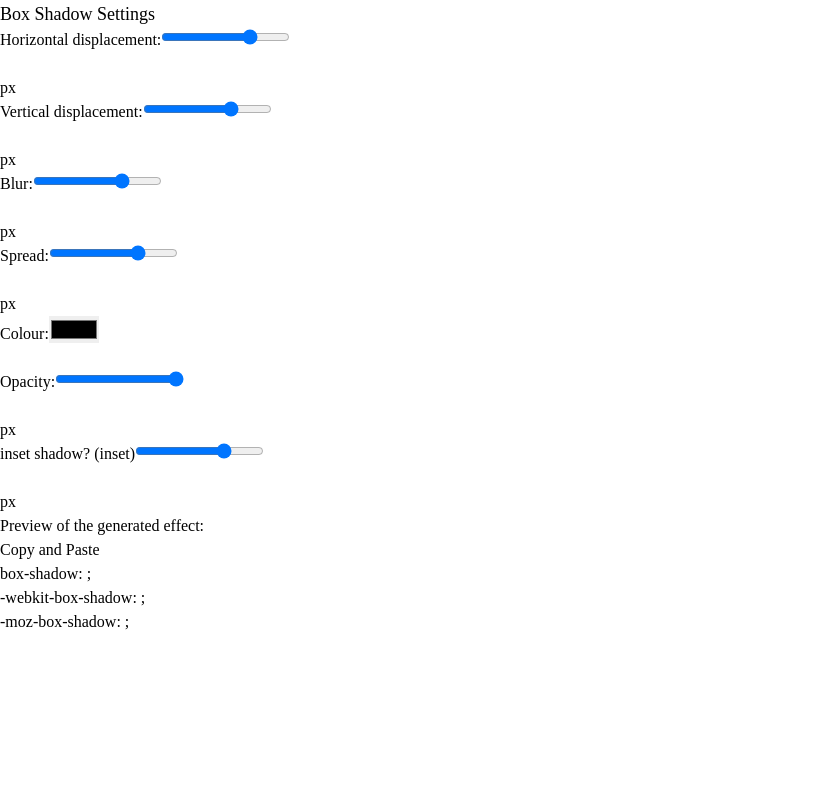
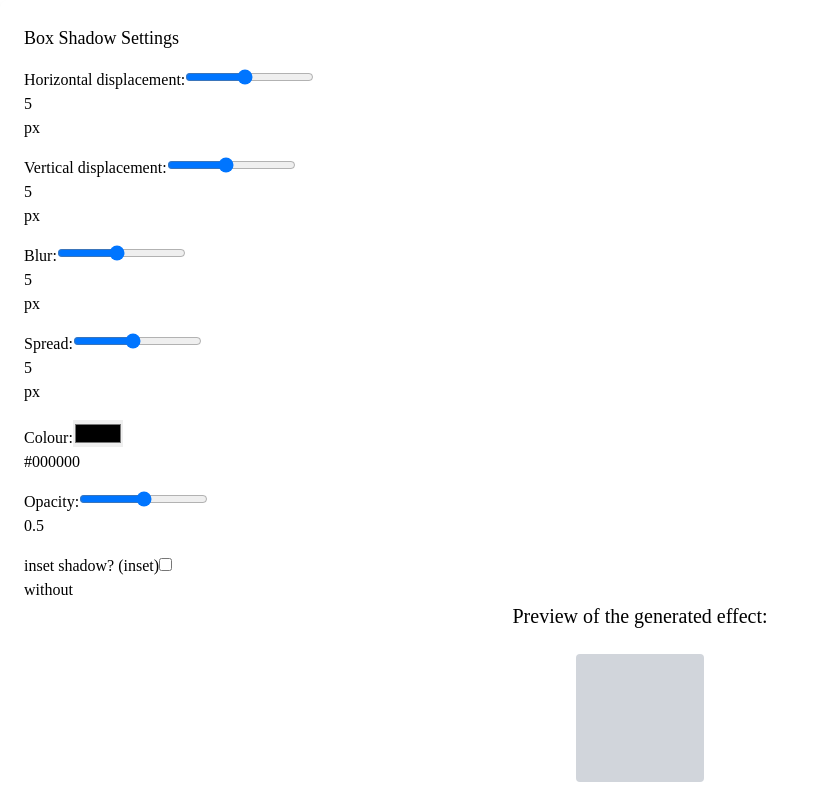
Before and after one commit to derickferreira/utility-tools, a React (Vite) app in the folder box_shadow_react_ts/: page / in a window 1280 px wide. Shown: the top 800 px of the page, without its empty margins (0-829 px from the left). Built offline with nearby package versions, Linux system fonts and the light colour scheme.

Commit message:
HTML done

```diff
--- a/box_shadow_react_ts/src/components/BoxShadowGenerator.tsx
+++ b/box_shadow_react_ts/src/components/BoxShadowGenerator.tsx
@@ -2,23 +2,30 @@
 import { useState, useEffect } from "react";
 
 const BoxShadowGenerator = () => {
-  const [horizontal, setHorizontal] = useState(5);
-  const [vertical, setVertical] = useState(5);
-  const [blur, setBlur] = useState(5);
-  const [spread, setSpread] = useState(5);
-  const [colour, setColour] = useState("#000000");
-  const [opacity, setOpacity] = useState(0.5);
-  const [inset, setInset] = useState(false);
-  const [boxShadow, setBoxShadow] = useState("");
+  const [horizontal, setHorizontal] = useState<number>(5);
+  const [vertical, setVertical] = useState<number>(5);
+  const [blur, setBlur] = useState<number>(5);
+  const [spread, setSpread] = useState<number>(5);
+  const [colour, setColour] = useState<string>("#000000");
+  const [opacity, setOpacity] = useState<number>(0.5);
+  const [inset, setInset] = useState<boolean>(false);
+  const [boxShadow, setBoxShadow] = useState<string>("");
+
+  console.log(opacity);
 
   return (
-    <div id="box_shadow_generator">
-      <div id="controls_container">
+    <div
+      id="box_shadow_generator"
+      className="p-6 bg-white rounded-lg shadow-md"
+    >
+      <div id="controls_container" className="space-y-4">
         <h2 className="text-lg">Box Shadow Settings</h2>
         <div className="form_control">
           <div className="range_input">
             <label htmlFor="horizontal">Horizontal displacement:</label>
             <input
+              onChange={(event) => setHorizontal(parseInt(event.target.value))}
+              value={horizontal}
               type="range"
               name="horizontal"
               id="horizontal"
@@ -28,6 +35,7 @@ const BoxShadowGenerator = () => {
           </div>
           <div className="reference_input">
             <input
+              value={horizontal}
               type="text"
               name="horizontal_value"
               id="horizontal_value"
@@ -40,6 +48,8 @@ const BoxShadowGenerator = () => {
           <div className="range_input">
             <label htmlFor="vertical">Vertical displacement:</label>
             <input
+              onChange={(event) => setVertical(parseInt(event.target.value))}
+              value={vertical}
               type="range"
               name="vertical"
               id="vertical"
@@ -49,6 +59,7 @@ const BoxShadowGenerator = () => {
           </div>
           <div className="reference_input">
             <input
+              value={vertical}
               type="text"
               name="vertical_value"
               id="vertical_value"
@@ -60,49 +71,22 @@ const BoxShadowGenerator = () => {
         <div className="form_control">
           <div className="range_input">
             <label htmlFor="blur">Blur:</label>
-            <input type="range" name="blur" id="blur" min="-75" max="100" />
-          </div>
-          <div className="reference_input">
-            <input type="text" name="blur_value" id="blur_value" readOnly />
-            <p>px</p>
-          </div>
-        </div>
-        <div className="form_control">
-          <div className="range_input">
-            <label htmlFor="spread">Spread:</label>
-            <input type="range" name="spread" id="spread" min="-75" max="100" />
-          </div>
-          <div className="reference_input">
-            <input type="text" name="spread_value" id="spread_value" readOnly />
-            <p>px</p>
-          </div>
-        </div>
-        <div className="form_control">
-          <div className="range_input">
-            <label htmlFor="colour">Colour:</label>
-            <input type="color" name="colour" id="colour" />
-          </div>
-          <div className="reference_input">
-            <input type="text" name="colour_value" id="colour_value" readOnly />
-          </div>
-        </div>
-        <div className="form_control">
-          <div className="range_input">
-            <label htmlFor="opacity">Opacity:</label>
             <input
+              onChange={(event) => setBlur(parseInt(event.target.value))}
+              value={blur}
               type="range"
-              name="opacity"
-              id="opacity"
-              min="0"
-              max="1"
-              step={0.01}
+              name="blur"
+              id="blur"
+              min="-75"
+              max="100"
             />
           </div>
           <div className="reference_input">
             <input
+              value={blur}
               type="text"
-              name="opacity_value"
-              id="opacity_value"
+              name="blur_value"
+              id="blur_value"
               readOnly
             />
             <p>px</p>
@@ -110,25 +94,118 @@ const BoxShadowGenerator = () => {
         </div>
         <div className="form_control">
           <div className="range_input">
-            <label htmlFor="inset">inset shadow? (inset)</label>
-            <input type="range" name="inset" id="inset" min="-75" max="100" />
+            <label htmlFor="spread">Spread:</label>
+            <input
+              onChange={(event) => setSpread(parseInt(event.target.value))}
+              value={spread}
+              type="range"
+              name="spread"
+              id="spread"
+              min="-75"
+              max="100"
+            />
           </div>
           <div className="reference_input">
-            <input type="text" name="inset_value" id="inset_value" readOnly />
+            <input
+              value={spread}
+              type="text"
+              name="spread_value"
+              id="spread_value"
+              readOnly
+            />
             <p>px</p>
           </div>
         </div>
+        <div className="form_control">
+          <div className="range_input">
+            <label htmlFor="colour">Colour:</label>
+            <input
+              onChange={(event) => setColour(event.target.value)}
+              value={colour}
+              type="color"
+              name="colour"
+              id="colour"
+            />
+          </div>
+          <div className="reference_input">
+            <input
+              value={colour}
+              type="text"
+              name="colour_value"
+              id="colour_value"
+              readOnly
+            />
+          </div>
+        </div>
+        <div className="form_control">
+          <div className="range_input">
+            <label htmlFor="opacity">Opacity:</label>
+            <input
+              onChange={(event) => setOpacity(parseFloat(event.target.value))}
+              value={opacity}
+              type="range"
+              name="opacity"
+              id="opacity"
+              min="0"
+              max="1"
+              step="0.01"
+            />
+          </div>
+          <div className="reference_input">
+            <input
+              value={opacity}
+              type="text"
+              name="opacity_value"
+              id="opacity_value"
+              readOnly
+            />
+          </div>
+        </div>
+        <div className="form_control">
+          <div className="range_input">
+            <label htmlFor="inset">inset shadow? (inset)</label>
+            <input
+              onChange={(event) => setInset(event.target.checked)}
+              checked={inset}
+              type="checkbox"
+              name="inset"
+              id="inset"
+            />
+          </div>
+          <div className="reference_input">
+            <input
+              value={inset ? "with" : "without"}
+              type="text"
+              name="inset_value"
+              id="inset_value"
+              readOnly
+            />
+          </div>
+        </div>
       </div>
-      <div id="preview">
-        <h2>Preview of the generated effect:</h2>
-        <div id="box"></div>
+      <div id="preview" className="flex flex-col items-center">
+        <h2 className="text-xl">Preview of the generated effect:</h2>
+        <div
+          id="box"
+          className="mt-6 w-32 h-32 bg-gray-300 rounded"
+          style={{ boxShadow }}
+        ></div>
       </div>
-      <div id="generated_rule">
-        <h2>Copy and Paste</h2>
-        <div id="rules_area">
-            <div id="rule">box-shadow: <span></span>;</div>
-            <div id="webkit_rule">-webkit-box-shadow: <span></span>;</div>
-            <div id="moz_rule">-moz-box-shadow: <span></span>;</div>
+      <div
+        id="generated_rule"
+        className="mt-6 p-4 bg-white rounded-lg shadow-md"
+      >
+        <h2 className="text-xl">Copy and Paste</h2>
+        <div id="rules_area" className="mt-2">
+          <div id="rule">
+            box-shadow: <span>{boxShadow}</span>;
+          </div>
+          <div id="webkit_rule">
+            -webkit-box-shadow: <span>{boxShadow}</span>;
+          </div>
+          <div id="moz_rule">
+            -moz-box-shadow: <span>{boxShadow}</span>;
+          </div>
         </div>
       </div>
     </div>
```
